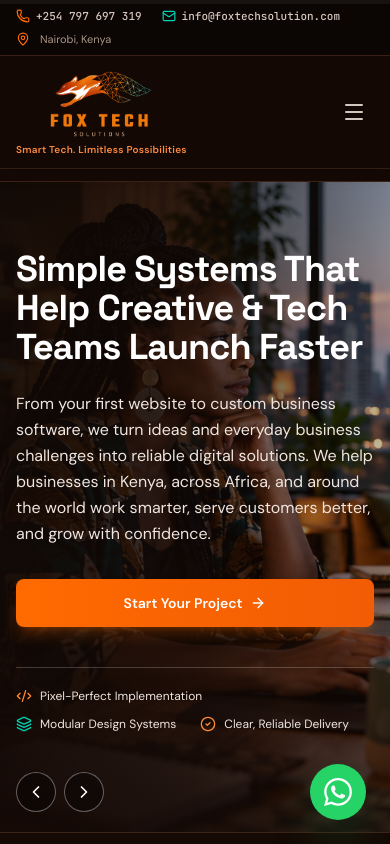
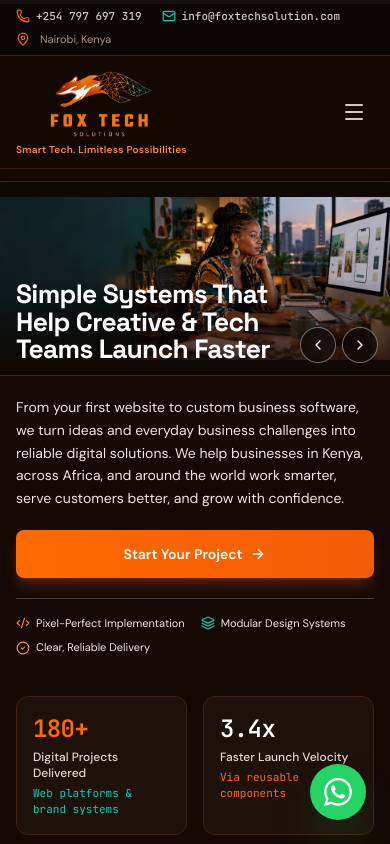
Before and after one commit to johnorengo/Fox-Tech-Portfolio, a React (Vite) app: page / in a window 390 px wide. Shown: the top 844 px of the page. Built offline with nearby package versions, Linux system fonts and the light colour scheme.

Commit message:
Show complete hero images on mobile

```diff
--- a/src/components/Hero.tsx
+++ b/src/components/Hero.tsx
@@ -76,7 +76,7 @@ export const Hero: React.FC<HeroProps> = ({ onBookScoping }) => {
         if (!event.currentTarget.contains(event.relatedTarget as Node | null)) setIsPaused(false);
       }}
     >
-      <div className="relative isolate min-h-[650px] overflow-hidden border-y border-[#3d2216] sm:min-h-[700px] lg:min-h-[690px]">
+      <div className="relative isolate hidden min-h-[650px] overflow-hidden border-y border-[#3d2216] sm:block sm:min-h-[700px] lg:min-h-[690px]">
         {carouselImages.map((slide, index) => (
           <img
             key={slide.src}
@@ -146,6 +146,55 @@ export const Hero: React.FC<HeroProps> = ({ onBookScoping }) => {
         </div>
       </div>
 
+      <div className="sm:hidden">
+        <div className="relative aspect-[2/1] overflow-hidden border-y border-[#3d2216] bg-[#100805]">
+          {carouselImages.map((slide, index) => (
+            <img
+              key={slide.src}
+              src={slide.src}
+              alt={index === currentImageIndex ? slide.alt : ''}
+              aria-hidden={index !== currentImageIndex}
+              fetchPriority={index === 0 ? 'high' : 'auto'}
+              loading={index < 2 ? 'eager' : 'lazy'}
+              decoding="async"
+              className={`absolute inset-0 h-full w-full object-contain transition-opacity duration-500 ${
+                index === currentImageIndex ? 'opacity-100' : 'opacity-0'
+              }`}
+            />
+          ))}
+          <div className="absolute inset-0 bg-gradient-to-t from-[#100805]/90 via-[#100805]/15 to-transparent" aria-hidden="true" />
+          <h1 data-reveal="left" className="absolute bottom-3 left-4 right-24 text-[1.65rem] font-bold leading-[1.03] tracking-tight text-white [text-wrap:balance]">
+            Simple Systems That Help Creative &amp; Tech Teams Launch Faster
+          </h1>
+          <div className="absolute bottom-3 right-3 flex items-center gap-1.5">
+            <button onClick={showPrevious} aria-label="Previous hero image" className="flex h-9 w-9 items-center justify-center rounded-full border border-white/40 bg-black/45 text-white backdrop-blur focus-visible:outline-none focus-visible:ring-2 focus-visible:ring-[#00d2b4]">
+              <ChevronLeft className="h-4 w-4" />
+            </button>
+            <button onClick={showNext} aria-label="Next hero image" className="flex h-9 w-9 items-center justify-center rounded-full border border-white/40 bg-black/45 text-white backdrop-blur focus-visible:outline-none focus-visible:ring-2 focus-visible:ring-[#00d2b4]">
+              <ChevronRight className="h-4 w-4" />
+            </button>
+          </div>
+        </div>
+
+        <div className="px-4 pt-5">
+          <p data-reveal="rise" className="text-sm leading-relaxed text-[#f0e5df]">
+            From your first website to custom business software, we turn ideas and everyday business challenges into reliable digital solutions. We help businesses in Kenya, across Africa, and around the world work smarter, serve customers better, and grow with confidence.
+          </p>
+          <button
+            onClick={onBookScoping}
+            className="mt-5 inline-flex w-full items-center justify-center gap-2 rounded-lg bg-gradient-to-r from-[#ff6a00] to-[#f25c05] px-6 py-3.5 text-sm font-semibold text-white shadow-lg shadow-[#ff6a00]/25 focus-visible:outline-none focus-visible:ring-2 focus-visible:ring-[#00d2b4]"
+          >
+            <span>Start Your Project</span>
+            <ArrowRight className="h-4 w-4" />
+          </button>
+          <div className="mt-5 flex flex-wrap gap-x-4 gap-y-2 border-t border-white/20 pt-4 text-[11px] text-[#f0e5df]">
+            <div className="flex items-center gap-1.5"><Code2 className="h-3.5 w-3.5 text-[#ff8a32]" /><span>Pixel-Perfect Implementation</span></div>
+            <div className="flex items-center gap-1.5"><Layers className="h-3.5 w-3.5 text-[#00d2b4]" /><span>Modular Design Systems</span></div>
+            <div className="flex items-center gap-1.5"><CheckCircle2 className="h-3.5 w-3.5 text-[#ff8a32]" /><span>Clear, Reliable Delivery</span></div>
+          </div>
+        </div>
+      </div>
+
       <div className="mx-auto mt-10 grid max-w-7xl grid-cols-2 gap-4 px-4 sm:gap-6 sm:px-6 lg:mt-14 lg:grid-cols-4 lg:px-8">
         <div data-reveal="rise" data-reveal-delay="1" className="rounded-xl border border-[#3d2216] bg-[#1e100a] p-4">
           <div className="font-mono text-2xl font-bold tracking-tight text-[#ff6a00] sm:text-3xl">180+</div>
```
